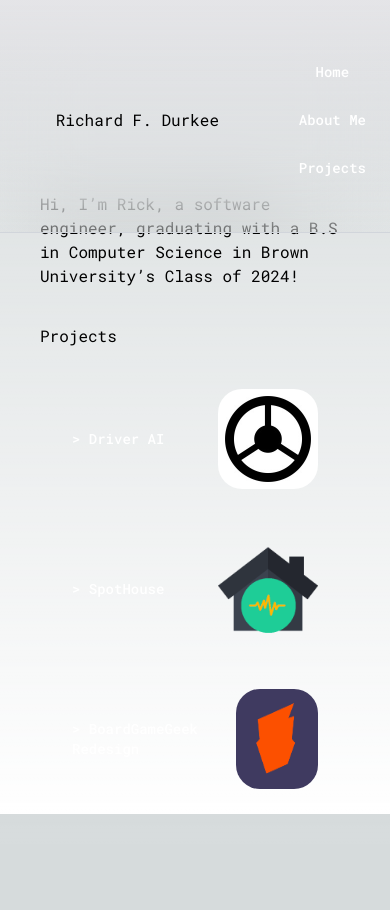
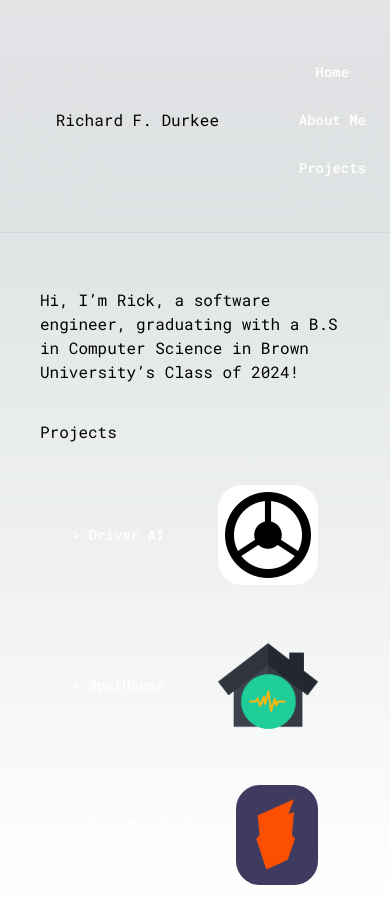
Before and after one commit to Richard-Durkee/portfolio, a Next.js app in the folder richarddurkee.com/: page / in a window 390 px wide. Before the commit the page ends 844 px from the top, so only its background shows below. Built offline with nearby package versions, Linux system fonts and the light colour scheme.

Commit message:
fixed navbar covering content on small screens

```diff
--- a/richarddurkee.com/src/app/layout.tsx
+++ b/richarddurkee.com/src/app/layout.tsx
@@ -18,8 +18,9 @@ export default function RootLayout({
   return (
     <html lang="en">
       <body className={`${roboto_mono.className} antialiased`}>
-        <NavBar/>
-        <div className="mx-auto px-10">
+        <NavBar />
+        <div className="mx-auto px-10 mt-24 md:mt-1">
+
         {/* <Link
             key={"/"}
             href={"/"}
--- a/richarddurkee.com/src/app/nav-links.tsx
+++ b/richarddurkee.com/src/app/nav-links.tsx
@@ -39,7 +39,7 @@ const links = [
 export default function NavLinks() {
   return (
     <>
-      <div className='flex flex-col sm:flex-row'>
+      <div className='flex flex-col sm:flex-row mb-auto'>
       {links.map((link) => {
         // const LinkIcon = link.icon;
         return (
--- a/richarddurkee.com/src/app/navbar.tsx
+++ b/richarddurkee.com/src/app/navbar.tsx
@@ -4,7 +4,7 @@ import SideNav from "./sidenav";
 export default function NavBar() {
     return (
         <div className="flex w-full flex-row items-center justify-between p-24">
-                <div className="flex flex-row items-center fixed left-0 top-0 w-full justify-between border-b border-gray-300 bg-gradient-to-b from-zinc-200 pb-6 pt-8 backdrop-blur-2xl dark:border-neutral-800 dark:bg-zinc-800/30 dark:from-inherit ">
+                <div className="flex flex-row items-center fixed left-0 top-0 w-full justify-between border-b border-gray-300 bg-gradient-to-b from-zinc-200 pb-6 pt-8 backdrop-blur-2xl dark:border-neutral-800 dark:bg-zinc-800/30 dark:from-inherit">
                     <p className="sm-hidden"></p><p className="m-5">Richard F. Durkee</p>
                     <div className="flex h-full px-3 py-4 md:px-2">
                         <NavLinks />
```
